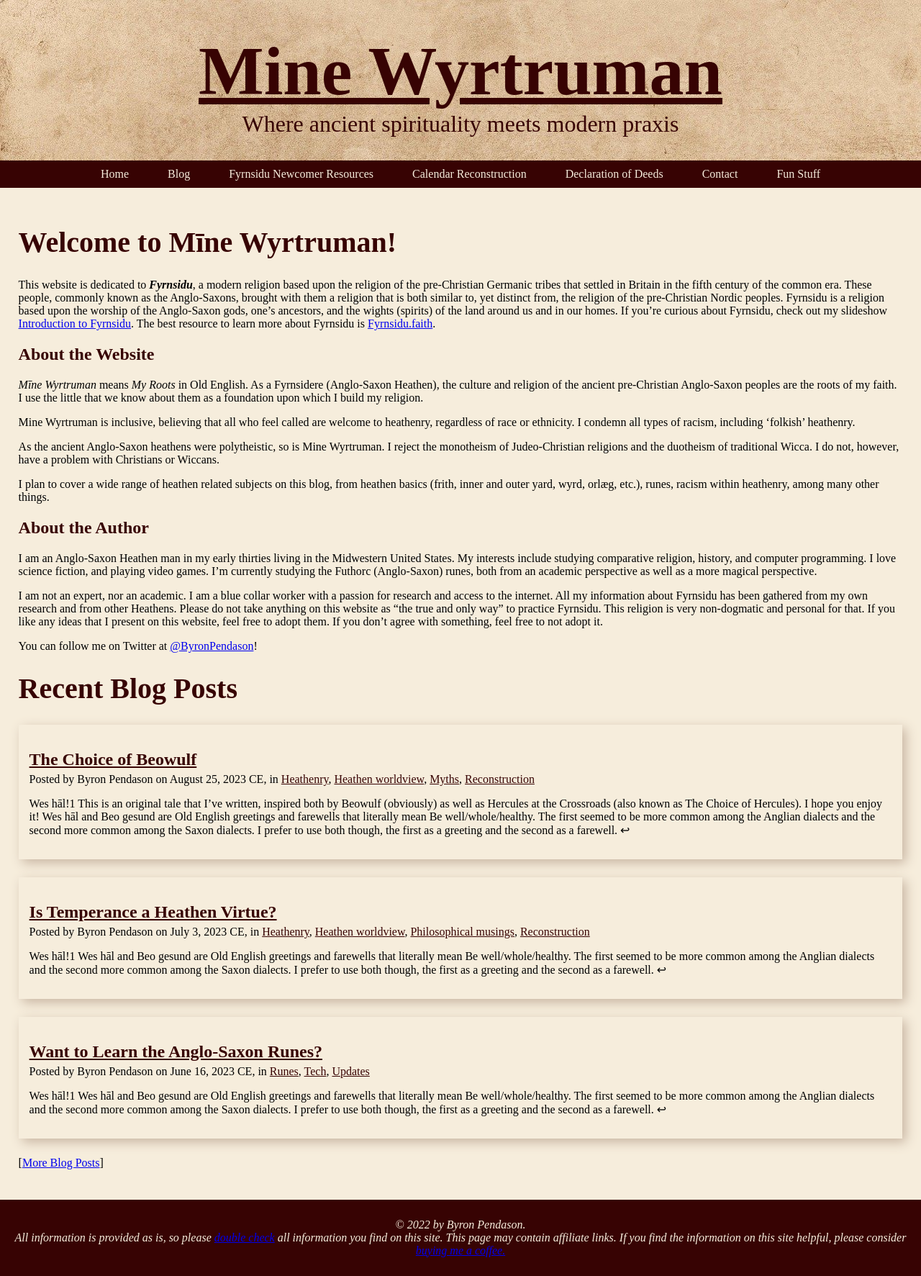
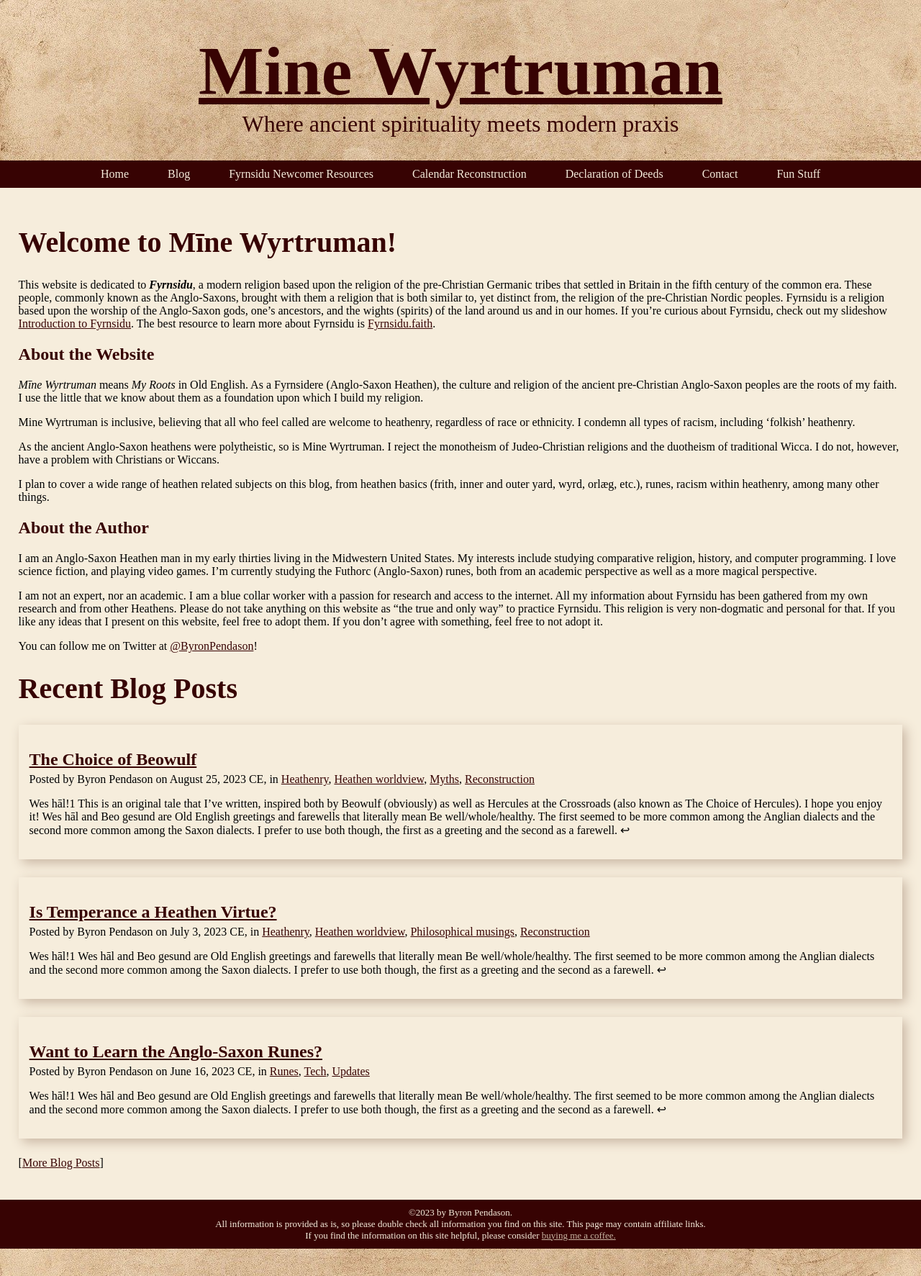
Before and after one commit to byronpendason/mwtest, a Jekyll site: the page built from index.md, in a window 1280 px wide. Shown: the whole page at 72% size. Built offline with Jekyll 4.4.1, drawn with Linux system fonts in a browser that asks for light colours; some web fonts are replaced; our own code applies the rules of GitHub Pages for plain Markdown files; comment, search, counter and statistics services are not loaded.

Commit message:
Footer Style
Prettied up the footer, removed link to defunct about page.

I put the footer text in the default layout so it can be hot-reloaded and formatted more easily.

Commit also includes z-index fix for nav bar.

```diff
--- a/_config.yml
+++ b/_config.yml
@@ -20,7 +20,6 @@
 
 title: Mine Wyrtruman
 byline: Where ancient spirituality meets modern praxis
-footer: © 2022 by Byron Pendason. <br /> All information is provided as is, so please <a href="/about">double check</a> all information you find on this site. This page may contain affiliate links. If you find the information on this site helpful, please consider <a href="https://ko-fi.com/ByronTheFyrnsidere">buying me a coffee.</a>
 email: byronpendason@minewyrtruman.com
 description: Mine Wyrtruman explores the roots of Fyrnsidu in order to discover how to apply them to modern spirituality.
 baseurl: "/mwtest" # the subpath of your site, e.g. /blog
--- a/_layouts/default.html
+++ b/_layouts/default.html
@@ -100,11 +100,11 @@
 
       {% if page.layout == "post" %}
       <div class="PageNavigation">
+        {% if page.next.url %}
+          <a class="next" href="{{page.next.url}}"> {{page.next.title}} &raquo;</a>
+        {% endif %}
         {% if page.previous.url %}
           <a class="prev" href="{{page.previous.url}}">&laquo; {{page.previous.title}}</a>
-        {% endif %}
-        {% if page.next.url %}
-          <a class="next" href="{{page.next.url}}"> {{page.next.title}} &raquo;</a>
         {% endif %}
      </div>
      {% endif %}
@@ -131,7 +131,12 @@
     {% endif %}
     </div>
     <div id="footer">
-      <p><i>{{ site.footer }}</i></p>
+      <p>&copy;<span id="copy-year"></span> by Byron Pendason.<p>
+      <p>All information is provided as is, so please double check all information you find on this site. This page may contain affiliate links.</p>
+      <p>If you find the information on this site helpful, please consider <a href="https://ko-fi.com/ByronTheFyrnsidere">buying me a coffee.</a></p>
+      <script>
+        document.getElementById('copy-year').textContent = new Date().getFullYear();
+      </script>
     </div>
     <script id="dsq-count-scr" src="//mine-wyrtruman.disqus.com/count.js" async></script>
     {% unless page.title == "Search" %}
--- a/css/style.css
+++ b/css/style.css
@@ -66,6 +66,7 @@ body {
 .nav-item:hover .dropdown {
   display: block;
   position: absolute;
+  z-index: 3;
 }
 
 .dropdown a {
@@ -119,6 +120,11 @@ body {
   background-color: #F6EDDC;
   color:black;
   overflow: hidden;
+}
+
+#content a {
+  color: #370303;
+  text-decoration: underline;
 }
 
 h1, h2, h3, h4  {
@@ -262,6 +268,15 @@ label {
   text-align: center;
   margin: 0;
   padding: 10px;
+  font-size: small;
+}
+
+#footer a {
+  color:#C8B5A2;
+}
+
+#footer p {
+  margin: 0px;
 }
 
 #post-preview-container {
```
